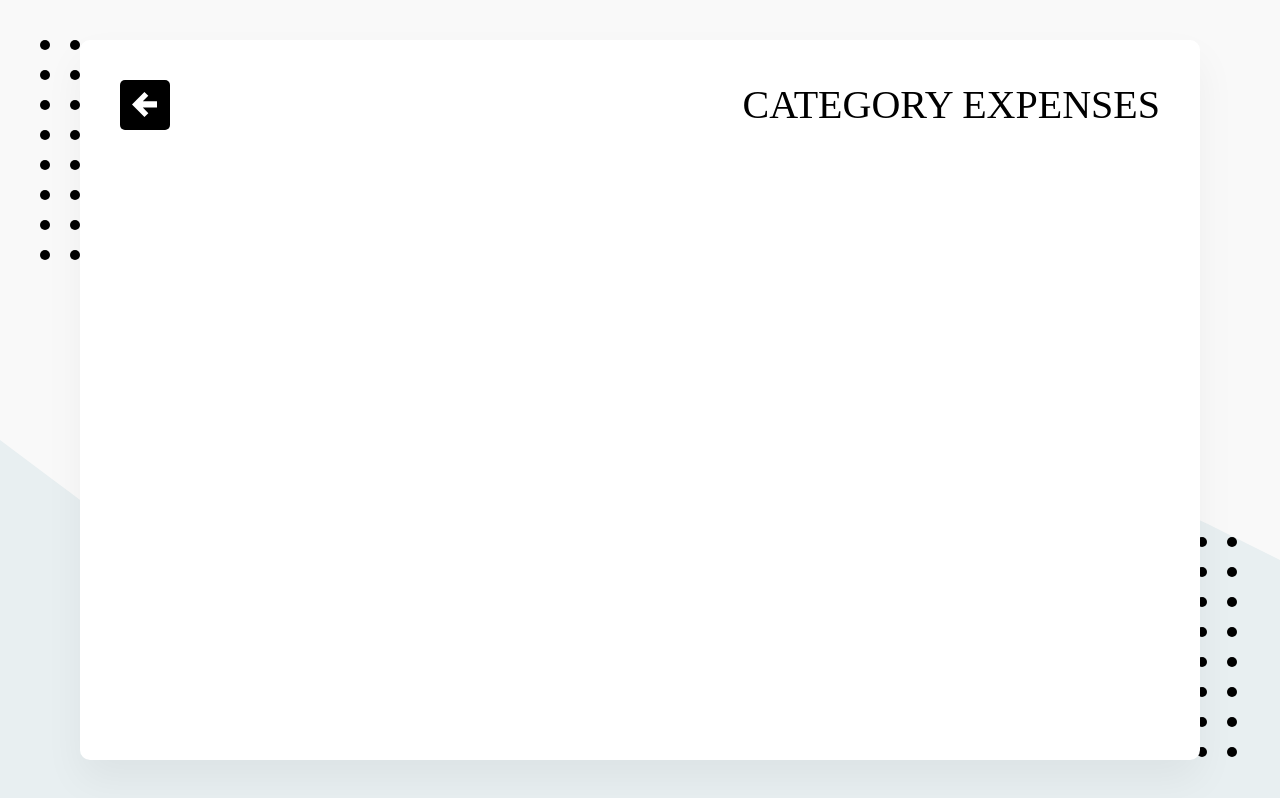
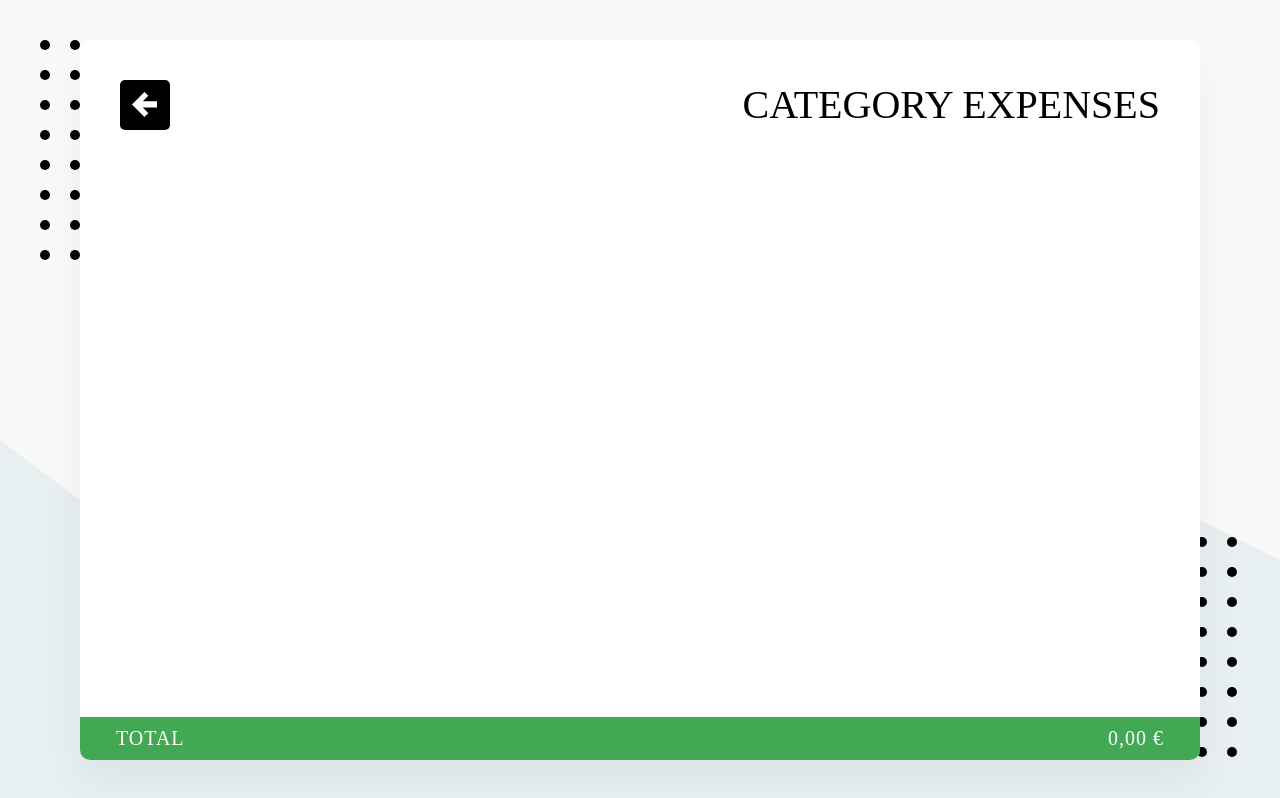
Before and after one commit to MariandreaDelBoccio/react_expenses_app, a React (Vite) app: page /categories in a window 1280 px wide. Built offline with nearby package versions, Linux system fonts and the light colour scheme; no server answers; sample sign-in values are in the browser's storage; what webfontloader would draw is missing.

Commit message:
add expense to db

```diff
--- a/src/App.tsx
+++ b/src/App.tsx
@@ -3,6 +3,7 @@ import { Header, Title, HeaderContainer, ButtonContainer } from "./elements/Head
 import Button from "./elements/Button";
 import LogoutButton from "./elements/LogoutBtn";
 import ExpensesForm from "./components/ExpensesForm";
+import TotalBar from "./components/totalBar";
 
 function App() {
 
@@ -25,6 +26,7 @@ function App() {
       </Header>
 
       <ExpensesForm />
+      <TotalBar />
     </>
   )
 }
--- a/src/components/CategoriesSelect.tsx
+++ b/src/components/CategoriesSelect.tsx
@@ -1,4 +1,4 @@
-import { useState } from "react";
+import { useState, useRef, useEffect } from "react";
 import styled from "styled-components";
 import theme from "../theme";
 import Down from '../assets/images/down.svg?react';
@@ -62,10 +62,27 @@ const Option = styled.div`
 
 const CategoriesSelect = ({category, changeCategory}: CategoriesSelectProps) => {
     const [showSelect, changeShowSelect] = useState(false);
+    const selectRef = useRef<HTMLDivElement>(null)
 
     const handleClick = (e: React.MouseEvent<HTMLDivElement>) => {
         changeCategory(e.currentTarget.dataset.value || '')
     }
+
+    useEffect(() => {
+        const handleOutsideClick = (e: MouseEvent) => {
+            if (selectRef.current && !selectRef.current.contains(e.target as Node)) {
+                changeShowSelect(false);
+            }
+        }
+
+        if (showSelect) {
+            document.addEventListener("mousedown", handleOutsideClick);
+        }
+
+        return () => {
+            document.removeEventListener("mousedown", handleOutsideClick);
+        };
+    }, [showSelect])
 
     const categories: Category[] = [
         {id: 'food', text: 'Food'},
--- a/src/components/CategoryExpenses.tsx
+++ b/src/components/CategoryExpenses.tsx
@@ -1,6 +1,7 @@
 import { Helmet } from "react-helmet-async";
 import { Header, Title } from "../elements/Header";
 import BackBtn from "../elements/BackBtn";
+import TotalBar from "./totalBar";
 
 function CategoryExpenses() {
 
@@ -14,6 +15,8 @@ function CategoryExpenses() {
                 <BackBtn />
                 <Title>Category expenses</Title>
             </Header>
+
+            <TotalBar />
         </>
     )
 }
--- a/src/components/DatePicker.tsx
+++ b/src/components/DatePicker.tsx
@@ -58,6 +58,13 @@ const InputContainer = styled.div`
 const DatePicker = ({date, changeDate}: DatePickerProps) => {
     const [show, changeVisible] = useState(false);
 
+    const handleSelect = (selectedDate?: Date) => {
+        if (selectedDate) {
+            changeDate(selectedDate);
+            changeVisible(false); // Cierra el calendario
+        }
+    };
+
     return (
         <InputContainer>
             <input onClick={() => changeVisible(!show)} type="text" readOnly value={new Date(date).toLocaleDateString('en-US', {
@@ -67,7 +74,7 @@ const DatePicker = ({date, changeDate}: DatePickerProps) => {
             })}  />
             {show && <DayPicker
                 mode="single"
-                onSelect={changeDate}
+                onSelect={handleSelect}
                 selected={date}
                 required={false}
             />}
--- a/src/components/ExpensesForm.tsx
+++ b/src/components/ExpensesForm.tsx
@@ -4,12 +4,20 @@ import Button from "../elements/Button";
 import PlusIcon from '../assets/images/plus.svg?react'
 import CategoriesSelect from "./CategoriesSelect";
 import DatePicker from "./DatePicker";
+import addExpense from "../firebase/addExpense";
+import { getUnixTime } from "date-fns";
+import useAuth from "../context/useAuth";
+import Alert from "../elements/Alert";
 
 const ExpensesForm = () => {
     const [descInput, changeDescInput] = useState('');
     const [valueInput, changeValueInput] = useState('');
     const [category, changeCategory] = useState('home');
     const [selectedDate, changeSelectedDate] = useState<Date>(new Date());
+    const [alertStatus, changeAlertStatus] = useState(false);
+    const [alert, changeAlert] = useState('');
+    const [alertType, changeAlertType] = useState('error')
+    const {user} = useAuth()
 
     const handleChange = (e: React.ChangeEvent<HTMLInputElement>) => {
         if(e.target.name === 'description') {
@@ -19,8 +27,43 @@ const ExpensesForm = () => {
         }
     }
 
+    const handleSubmit = (e: React.ChangeEvent<HTMLFormElement>) => {
+        e.preventDefault()
+
+        const quantity = parseFloat(valueInput).toFixed(2)
+
+        if(descInput !== '' && valueInput !== '') {
+            addExpense({
+                category,
+                description: descInput,
+                quantity,
+                date: getUnixTime(selectedDate),
+                id: user?.uid
+            })
+            .then(() => {
+                changeCategory('home')
+                changeDescInput('')
+                changeValueInput('')
+                changeSelectedDate(new Date())
+
+                changeAlertStatus(true)
+                changeAlertType('success')
+                changeAlert('Expense added successfully.')
+            })
+            .catch((error: { message: string }) => {
+                changeAlertStatus(true)
+                changeAlertType('error')
+                changeAlert(error.message)
+            })
+        } else {
+            changeAlertStatus(true);
+            changeAlert('Please fill all the data.')
+        }
+
+    }
+
     return (
-        <Form>
+        <Form onSubmit={handleSubmit}>
             <FilterContainer>
                 <CategoriesSelect category={category} changeCategory={changeCategory}  />
                 <DatePicker date={selectedDate} changeDate={(date) => {if(date) changeSelectedDate(date)}} />
@@ -50,6 +93,10 @@ const ExpensesForm = () => {
                     <PlusIcon />
                 </Button>
             </ButtonContainer>
+
+            <Alert
+                $type={alertType} $message={alert} $alertStatus={alertStatus} $changeAlertStatus={changeAlertStatus}
+            />
         </Form>
     )
 }
--- a/src/components/ExpensesList.tsx
+++ b/src/components/ExpensesList.tsx
@@ -1,6 +1,7 @@
 import { Helmet } from "react-helmet-async";
 import { Header, Title } from "../elements/Header";
 import BackBtn from "../elements/BackBtn";
+import TotalBar from "./totalBar";
 
 function ExpensesList() {
     return (
@@ -13,6 +14,8 @@ function ExpensesList() {
                 <BackBtn />
                 <Title>Expenses list</Title>
             </Header>
+
+            <TotalBar />
         </>
     )
 }
--- /dev/null
+++ b/src/components/totalBar.tsx
@@ -0,0 +1,33 @@
+import styled from "styled-components";
+import theme from "../theme";
+import formatCurrency from "../functions/currencyConvertion";
+
+const TotalBarStyled = styled.div`
+    background: ${theme.verde};
+    font-size: 1.25rem; /* 20px */
+    letter-spacing: 1px;
+    font-weight: 500;
+    text-transform: uppercase;
+    padding: 0.62rem 2.25rem; /* 10px 40px */
+    color: #fff;
+    display: flex;
+    justify-content: space-between;
+    align-items: center;
+
+    @media(max-width: 31.25rem) { /* 500px */
+        flex-direction: column;
+        font-size: 14px;
+    }
+`;
+
+
+const TotalBar = () => {
+    return (
+        <TotalBarStyled>
+            <p>Total</p>
+            <p>{formatCurrency(0)}</p>
+        </TotalBarStyled>
+    )
+}
+
+export default TotalBar
--- /dev/null
+++ b/src/firebase/addExpense.ts
@@ -0,0 +1,15 @@
+import type { FbStorageExpenses } from '../types/types';
+import { db } from './firebaseConfig';
+import { collection, addDoc } from 'firebase/firestore';
+
+const addExpense = ({category, description, quantity, date, id}: FbStorageExpenses) => {
+    return addDoc(collection(db, 'expenses'), {
+        category,
+        description,
+        quantity,
+        date,
+        id
+    })
+}
+
+export default addExpense
--- /dev/null
+++ b/src/functions/currencyConvertion.ts
@@ -0,0 +1,8 @@
+const formatCurrency = (qty: number) => {
+    return new Intl.NumberFormat(
+        'es-ES',
+        {style: 'currency', currency: 'EUR', minimumFractionDigits: 2}
+    ).format(qty)
+}
+
+export default formatCurrency
```
Also changed, not shown: src/types/types.ts (+8 -0 lines).
